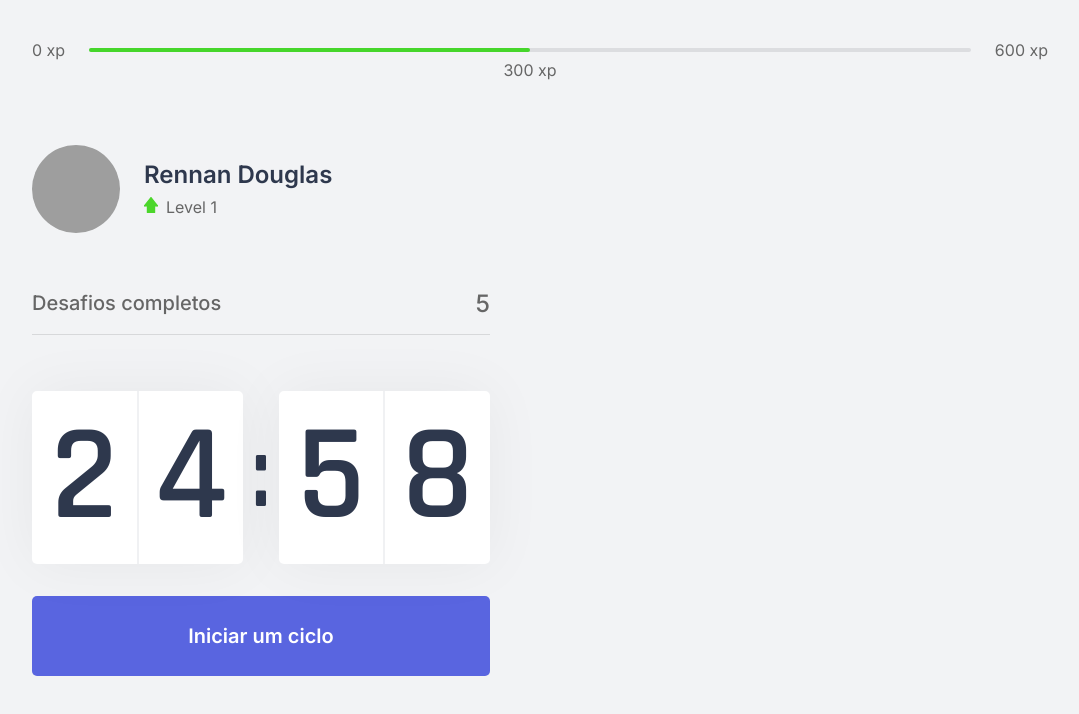
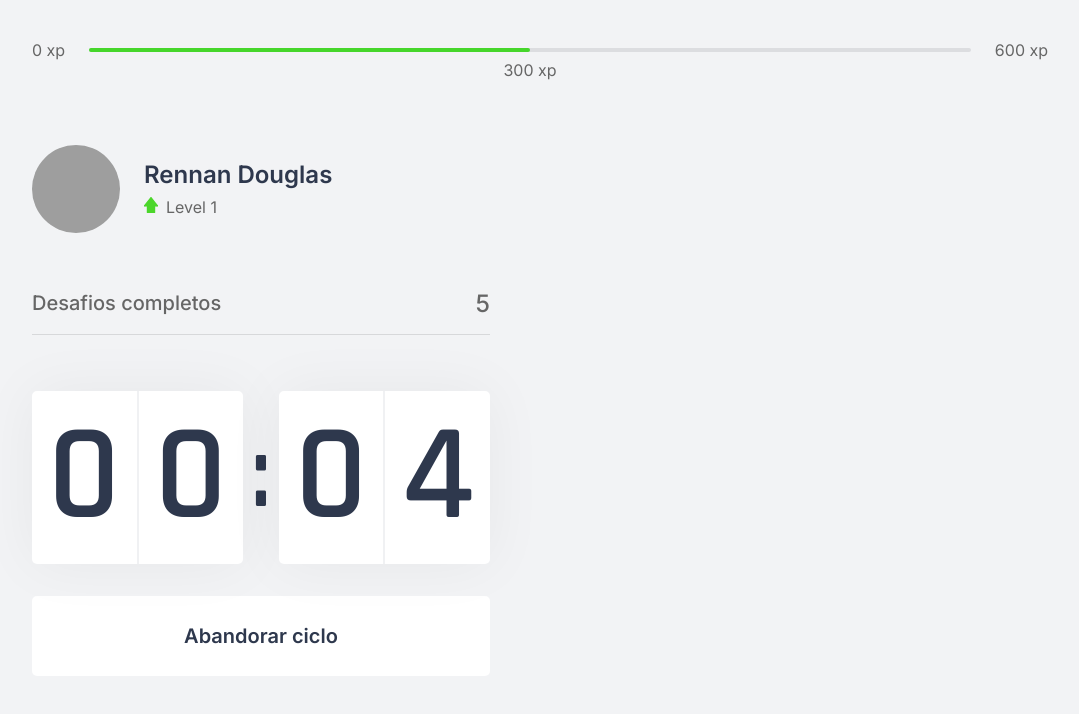
Before and after one commit to RennanD/nlw4-move.it, a Next.js app: page / in a window 1280 px wide. Both pictures are taken after a click on the button "Iniciar um ciclo". Shown: the top 714 px of the page, without its empty margins (100-1179 px from the left). Built offline with nearby package versions, Linux system fonts and the light colour scheme; grey boxes are pictures that could not be loaded.

Commit message:
feat: complete Countdown component

```diff
--- a/src/components/Countdown.tsx
+++ b/src/components/Countdown.tsx
@@ -1,24 +1,25 @@
 import { useCallback, useEffect, useMemo, useState } from 'react';
 import styles from '../styles/components/Countdown.module.css'
 
+let countdownTimeout: NodeJS.Timeout;
+
 export function Countdown(): JSX.Element {
 
-  const [time, setTime] = useState(25 * 60)
+  const [time, setTime] = useState(0.1 * 60)
   const [isActive, setIsActive] = useState(false)
+  const [hasFinished, setHasFinished] = useState(false)
 
   const minutes = useMemo(() => Math.floor(time / 60), [time]);
   const seconds = useMemo(() => time % 60 , [time])
-
   const [minuteLeft, minuteRight] = useMemo(() =>
     String(minutes)
-      .padEnd(2, '0')
+      .padStart(2, '0')
       .split(''),
     [minutes]
   )
-
   const [secondLeft, secondRight] = useMemo(() =>
     String(seconds)
-      .padEnd(2, '0')
+      .padStart(2, '0')
       .split(''),
     [seconds]
   )
@@ -27,11 +28,20 @@ export function Countdown(): JSX.Element {
     setIsActive(true);
   },[])
 
+  const handleResetCountdown = useCallback(() => {
+    clearTimeout(countdownTimeout);
+    setIsActive(false)
+    setTime(0.1 * 60)
+  },[countdownTimeout])
+
   useEffect(() =>{
     if(isActive && time > 0) {
-      setTimeout(() => {
+      countdownTimeout = setTimeout(() => {
         setTime(time - 1)
       }, 1000);
+    } else if (isActive && time === 0) {
+      setHasFinished(true)
+      setIsActive(false)
     }
   },[isActive, time])
 
@@ -49,13 +59,35 @@ export function Countdown(): JSX.Element {
         </div>
       </div>
 
+      {hasFinished ? (
+        <button
+          disabled
+          className={styles.countdownButton}
+        >
+          Ciclo encerrado
+        </button>
+      ) : (
+        <>
+          {isActive ? (
+            <button
+              type="button"
+              onClick={handleResetCountdown}
+              className={`${styles.countdownButton} ${styles.active}`}
+            >
+              Abandorar ciclo
+
+            </button>
+          ) : (
             <button
               type="button"
               onClick={handleStartCountdown}
-        className={styles.countdownButton}
+              className={`${styles.countdownButton} ${styles}`}
             >
               Iniciar um ciclo
             </button>
+          )}
+        </>
+      ) }
     </div>
   )
 }
--- a/src/styles/components/Countdown.module.css
+++ b/src/styles/components/Countdown.module.css
@@ -36,7 +36,7 @@
   margin: 0 0.5rem;
 }
 
-.countdownButton{
+.countdownButton {
   height: 5rem;
   width: 100%;
 
@@ -58,6 +58,22 @@
   transition: background-color 0.2s;
 }
 
-.countdownButton:hover {
+.countdownButtonnot:not(:disabled):hover {
   background: var(--blue-dark);
 }
+
+.countdownButton[disabled] {
+  cursor: not-allowed;
+  background: var(--white);
+  color: var(--text);
+}
+
+.active {
+  background-color: var(--white);
+  color: var(--title);
+}
+
+.active:hover {
+  background-color: var(--red);
+  color: var(--white);
+}
```
Lines whose indentation alone changed are shown as unchanged.
